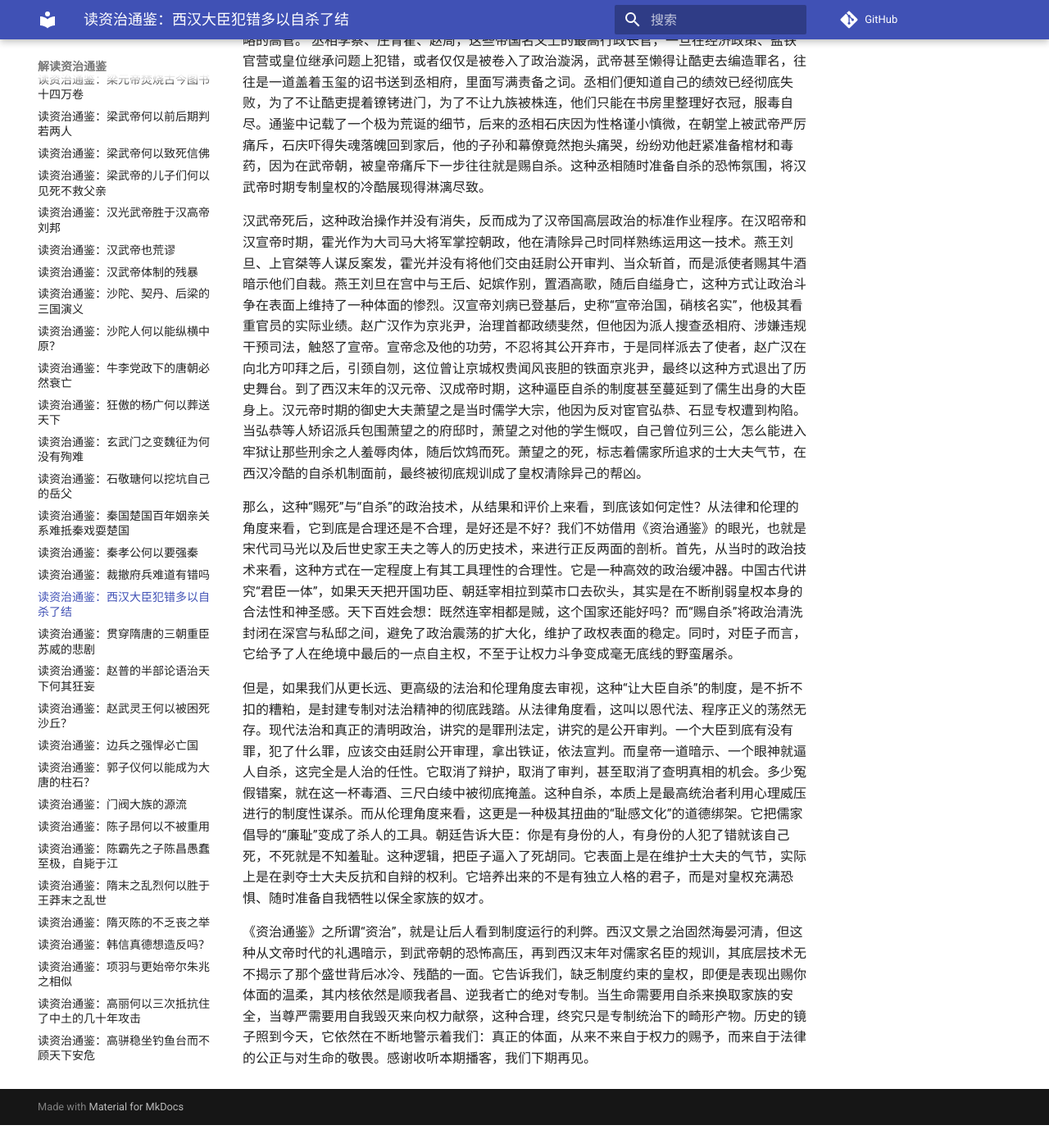
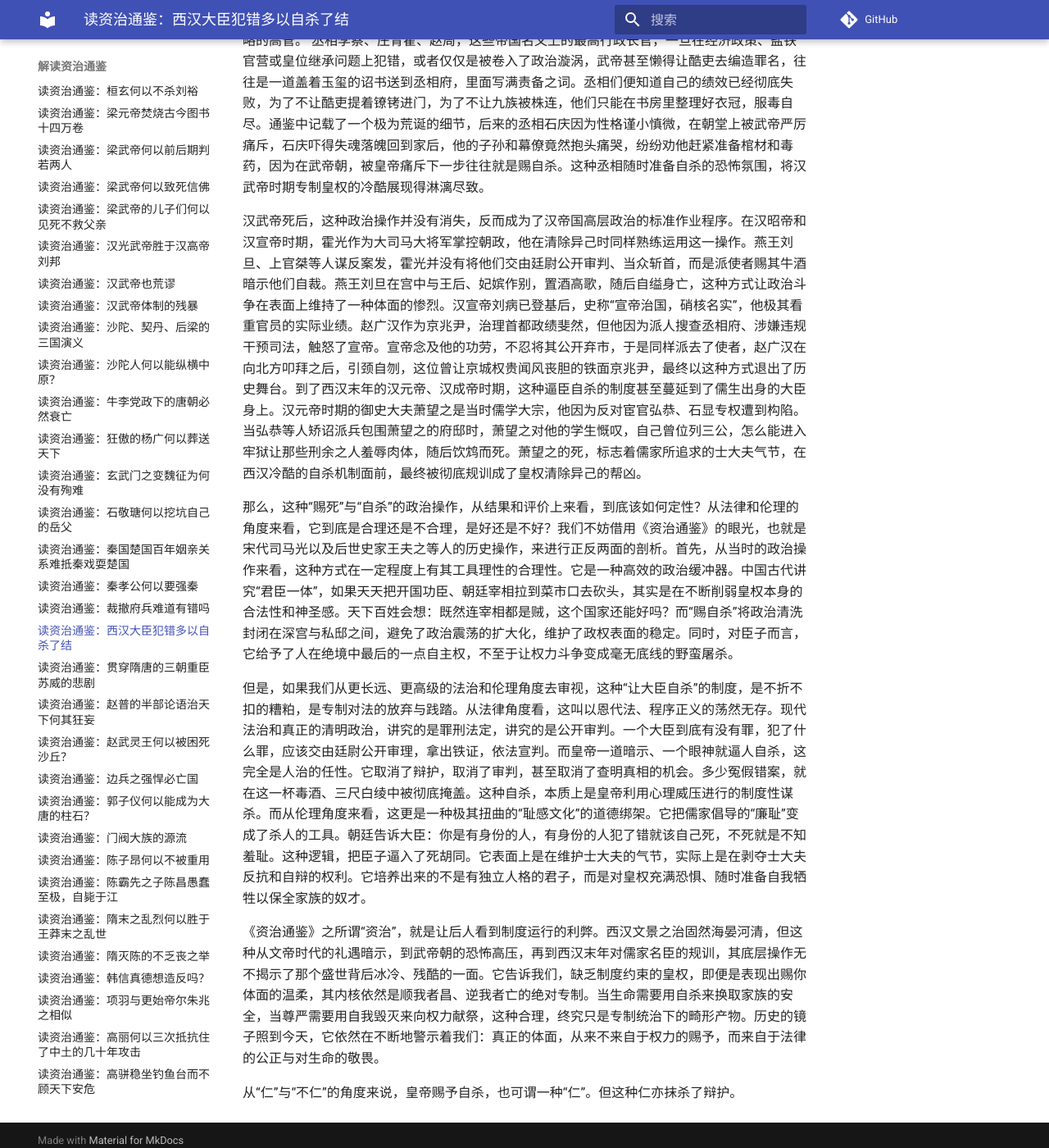
Before and after one commit to vikingpearl/chinesehistory, an MkDocs documentation site: the page built from docs/读资治通鉴：西汉大臣犯错多以自杀了结.md, in a window 1280 px wide and 1400 px high, scrolled down 1461 px. Shown: the whole window at 82% size. Built offline with MkDocs 1.6.1 and Material for MkDocs 9.7.7, drawn with Linux system fonts in a browser that asks for light colours; comment, search, counter and statistics services are not loaded; before the commit the page ends 2833 px from its top, so only the background shows below that; some of the changed text lies outside the part shown.

Commit message:
Update 读资治通鉴：西汉大臣犯错多以自杀了结.md

```diff
--- a/docs/读资治通鉴：西汉大臣犯错多以自杀了结.md
+++ b/docs/读资治通鉴：西汉大臣犯错多以自杀了结.md
@@ -4,16 +4,18 @@
 
 我们先来看这种现象的背景与成因。第一个原因，看似荒诞，却极其真实，那就是为了维护“士大夫的体面与尊严”。汉文帝执政时期，贾谊曾上过一篇著名的奏疏。贾谊对文帝说，现在的法律对待大臣太粗暴了，大臣有罪，和奴隶、平民一样，被捆绑在大街上，让底层的差役指手画脚，甚至施以笞刑、剃去头发。贾谊认为，“刑不上大夫”不是说大臣犯错不惩罚，而是要给他们保留尊严。如果大臣有罪，皇帝只要暗示一句“你该走了”，大臣就应当自己穿戴整齐，向北再拜，引剑当刭。汉文帝听进去了，并且把这句话变成了现实的政治操作。其实在《资治通鉴》的记载中，汉文帝并非一开始就纯熟运用这种方式。文帝登基之初，政治风气承袭秦朝与汉初的粗粝，天恩难测的心理威压后来逐步演变成震慑大臣的常规武器。最典型的例子便是河东太守季布，当时有人诬告季布图谋不轨，文帝听信谗言直接召季布进京，季布深知西汉法网的残酷，一旦进入司法程序，即便无罪也难逃人格的毁灭，然而文帝见了他一面，没有责罚也没有审讯，而是直接让他回河东，季布敏锐地捕捉到了这种政治空气的转折，当面质问文帝是否在像对待小丑一样戏弄臣下。而对于真正犯错的大臣，文帝则换了一种更具欺骗性的方式，比如车骑将军张武收受贿赂事情败露，文帝没有让廷尉将他下狱，反而从国库里拿出金帛赏赐给他，这种“以赏代刑”的做法让张武等人愧心折骨，精神折磨远超肉体刑罚。至于那些真正触碰了核心利益的官员，文帝的暗示就变成了索命符，例如淮南王刘长谋反案中多名列侯与高级官员受到牵连，文帝并未大张旗鼓地进行菜市口决，使者带着天子的叹息登门，这些浸淫官场多年的大臣便心领神会，在自家宅邸中服毒自尽，从而为家族换取了不削封国、不贬子孙的默契。这种看似赐予体面的方式，把剥夺生命的残忍，包装成了对臣子人格的最后尊重。
 
-但如果我们撕开这层体的面纱，就会看到第二个、也是更深层的法律与利益算计。在西汉，自杀和被判死刑弃市，在法理后果和财产清算上有着天壤之别。汉承秦律，如果一个大臣被定罪、下狱、公开处决，往往伴随着极为严酷的附加刑——抄家和族诛。这意味着，一旦你走入司法程序，你一生的财富会被帝国收缴，你的子孙后代会被贬为奴婢甚至满门抄斩。然而，如果大臣在调查组敲门之前，或者在使者送来诏书的当夜选择自杀，性质就变了。在当时的法律技术和政治默契中，“自杀”等同于“认罪且自我执行”。由于你没有经过法廷的最终宣判，帝王为了表现仁慈，通常会网开一面，不再追究其家属的连带责任。你可以保留最后的爵位，你的封国、土地、万贯家财，能够顺顺当当地由你的儿子继承。用自己的一条命，换取整个家族的血脉延续和阶层不坠，在这场残酷的政治博弈中，自杀，成了罪臣性价比最高的风险对冲。
+但如果我们撕开这层体的面纱，就会看到第二个、也是更深层的法律与利益算计。在西汉，自杀和被判死刑弃市，在法理后果和财产清算上有着天壤之别。汉承秦律，如果一个大臣被定罪、下狱、公开处决，往往伴随着极为严酷的附加刑——抄家和族诛。这意味着，一旦你走入司法程序，你一生的财富会被帝国收缴，你的子孙后代会被贬为奴婢甚至满门抄斩。然而，如果大臣在调查组敲门之前，或者在使者送来诏书的当夜选择自杀，性质就变了。在当时的法律操作和政治默契中，“自杀”等同于“认罪且自我执行”。由于你没有经过法廷的最终宣判，帝王为了表现仁慈，通常会网开一面，不再追究其家属的连带责任。你可以保留最后的爵位，你的封国、土地、万贯家财，能够顺顺当当地由你的儿子继承。用自己的一条命，换取整个家族的血脉延续和阶层不坠，在这场残酷的政治博弈中，自杀，成了罪臣性价比最高的风险对冲。
 
 最后，还有一层不容忽视的背景，那就是西汉时期盛行的“功臣集团与酷吏政治的对垒”。西汉的廷尉和御史大夫往往任用酷吏，一旦大臣落入酷吏之手，那将面临难以想象的肉体摧残和精神羞辱。司马迁在《报任安书》中写道，看见狱吏就叩头，看见差役就吓得喘不过气。魏其侯窦婴、条侯周亚夫，哪个不是赫赫有名的开国勋臣或军事统帅？可他们一旦进了监狱，就会被底层的狱卒肆意侮辱。到了汉武帝刘彻执政时期，这种“大厂销号”的现象从一种隐喻的礼遇，彻底演变成了酷吏政治下的流水线操作。条侯周亚夫的死，是《资治通鉴》中最为沉重的一页。周亚夫在七国之乱中拯救了汉帝国，但到了晚年，因其耿直的性格遭到汉武帝的猜忌。周亚夫的儿子背着父亲买了一些皇家退役的甲盾准备做随葬品，结果被告发谋反。廷尉手下的酷吏开始审讯周亚夫，逼问他买这么多甲盾是不是想在地上谋反、或者想在地下谋反。面对这种荒诞且极具侮辱性的指控，周亚夫绝食五日，最终吐血死于狱中，他选择用断食这种自我毁灭的方式来抗拒酷吏的审判，正是西汉士大夫在面对制度性羞辱时最后的惨烈反抗。
 
 周亚夫的死是一个转折点。此后的汉武帝，开始有意识地用“赐自杀”来清洗那些跟不上大厂发展战略的高管。 丞相李蔡、庄青翟、赵周，这些帝国名义上的最高行政长官，一旦在经济政策、盐铁官营或皇位继承问题上犯错，或者仅仅是被卷入了政治漩涡，武帝甚至懒得让酷吏去编造罪名，往往是一道盖着玉玺的诏书送到丞相府，里面写满责备之词。丞相们便知道自己的绩效已经彻底失败，为了不让酷吏提着镣铐进门，为了不让九族被株连，他们只能在书房里整理好衣冠，服毒自尽。通鉴中记载了一个极为荒诞的细节，后来的丞相石庆因为性格谨小慎微，在朝堂上被武帝严厉痛斥，石庆吓得失魂落魄回到家后，他的子孙和幕僚竟然抱头痛哭，纷纷劝他赶紧准备棺材和毒药，因为在武帝朝，被皇帝痛斥下一步往往就是赐自杀。这种丞相随时准备自杀的恐怖氛围，将汉武帝时期专制皇权的冷酷展现得淋漓尽致。
 
-汉武帝死后，这种政治操作并没有消失，反而成为了汉帝国高层政治的标准作业程序。在汉昭帝和汉宣帝时期，霍光作为大司马大将军掌控朝政，他在清除异己时同样熟练运用这一技术。燕王刘旦、上官桀等人谋反案发，霍光并没有将他们交由廷尉公开审判、当众斩首，而是派使者赐其牛酒暗示他们自裁。燕王刘旦在宫中与王后、妃嫔作别，置酒高歌，随后自缢身亡，这种方式让政治斗争在表面上维持了一种体面的惨烈。汉宣帝刘病已登基后，史称“宣帝治国，硝核名实”，他极其看重官员的实际业绩。赵广汉作为京兆尹，治理首都政绩斐然，但他因为派人搜查丞相府、涉嫌违规干预司法，触怒了宣帝。宣帝念及他的功劳，不忍将其公开弃市，于是同样派去了使者，赵广汉在向北方叩拜之后，引颈自刎，这位曾让京城权贵闻风丧胆的铁面京兆尹，最终以这种方式退出了历史舞台。到了西汉末年的汉元帝、汉成帝时期，这种逼臣自杀的制度甚至蔓延到了儒生出身的大臣身上。汉元帝时期的御史大夫萧望之是当时儒学大宗，他因为反对宦官弘恭、石显专权遭到构陷。当弘恭等人矫诏派兵包围萧望之的府邸时，萧望之对他的学生慨叹，自己曾位列三公，怎么能进入牢狱让那些刑余之人羞辱肉体，随后饮鸩而死。萧望之的死，标志着儒家所追求的士大夫气节，在西汉冷酷的自杀机制面前，最终被彻底规训成了皇权清除异己的帮凶。
+汉武帝死后，这种政治操作并没有消失，反而成为了汉帝国高层政治的标准作业程序。在汉昭帝和汉宣帝时期，霍光作为大司马大将军掌控朝政，他在清除异己时同样熟练运用这一操作。燕王刘旦、上官桀等人谋反案发，霍光并没有将他们交由廷尉公开审判、当众斩首，而是派使者赐其牛酒暗示他们自裁。燕王刘旦在宫中与王后、妃嫔作别，置酒高歌，随后自缢身亡，这种方式让政治斗争在表面上维持了一种体面的惨烈。汉宣帝刘病已登基后，史称“宣帝治国，硝核名实”，他极其看重官员的实际业绩。赵广汉作为京兆尹，治理首都政绩斐然，但他因为派人搜查丞相府、涉嫌违规干预司法，触怒了宣帝。宣帝念及他的功劳，不忍将其公开弃市，于是同样派去了使者，赵广汉在向北方叩拜之后，引颈自刎，这位曾让京城权贵闻风丧胆的铁面京兆尹，最终以这种方式退出了历史舞台。到了西汉末年的汉元帝、汉成帝时期，这种逼臣自杀的制度甚至蔓延到了儒生出身的大臣身上。汉元帝时期的御史大夫萧望之是当时儒学大宗，他因为反对宦官弘恭、石显专权遭到构陷。当弘恭等人矫诏派兵包围萧望之的府邸时，萧望之对他的学生慨叹，自己曾位列三公，怎么能进入牢狱让那些刑余之人羞辱肉体，随后饮鸩而死。萧望之的死，标志着儒家所追求的士大夫气节，在西汉冷酷的自杀机制面前，最终被彻底规训成了皇权清除异己的帮凶。
 
-那么，这种“赐死”与“自杀”的政治技术，从结果和评价上来看，到底该如何定性？从法律和伦理的角度来看，它到底是合理还是不合理，是好还是不好？我们不妨借用《资治通鉴》的眼光，也就是宋代司马光以及后世史家王夫之等人的历史技术，来进行正反两面的剖析。首先，从当时的政治技术来看，这种方式在一定程度上有其工具理性的合理性。它是一种高效的政治缓冲器。中国古代讲究“君臣一体”，如果天天把开国功臣、朝廷宰相拉到菜市口去砍头，其实是在不断削弱皇权本身的合法性和神圣感。天下百姓会想：既然连宰相都是贼，这个国家还能好吗？而“赐自杀”将政治清洗封闭在深宫与私邸之间，避免了政治震荡的扩大化，维护了政权表面的稳定。同时，对臣子而言，它给予了人在绝境中最后的一点自主权，不至于让权力斗争变成毫无底线的野蛮屠杀。
+那么，这种“赐死”与“自杀”的政治操作，从结果和评价上来看，到底该如何定性？从法律和伦理的角度来看，它到底是合理还是不合理，是好还是不好？我们不妨借用《资治通鉴》的眼光，也就是宋代司马光以及后世史家王夫之等人的历史操作，来进行正反两面的剖析。首先，从当时的政治操作来看，这种方式在一定程度上有其工具理性的合理性。它是一种高效的政治缓冲器。中国古代讲究“君臣一体”，如果天天把开国功臣、朝廷宰相拉到菜市口去砍头，其实是在不断削弱皇权本身的合法性和神圣感。天下百姓会想：既然连宰相都是贼，这个国家还能好吗？而“赐自杀”将政治清洗封闭在深宫与私邸之间，避免了政治震荡的扩大化，维护了政权表面的稳定。同时，对臣子而言，它给予了人在绝境中最后的一点自主权，不至于让权力斗争变成毫无底线的野蛮屠杀。
 
-但是，如果我们从更长远、更高级的法治和伦理角度去审视，这种“让大臣自杀”的制度，是不折不扣的糟粕，是封建专制对法治精神的彻底践踏。从法律角度看，这叫以恩代法、程序正义的荡然无存。现代法治和真正的清明政治，讲究的是罪刑法定，讲究的是公开审判。一个大臣到底有没有罪，犯了什么罪，应该交由廷尉公开审理，拿出铁证，依法宣判。而皇帝一道暗示、一个眼神就逼人自杀，这完全是人治的任性。它取消了辩护，取消了审判，甚至取消了查明真相的机会。多少冤假错案，就在这一杯毒酒、三尺白绫中被彻底掩盖。这种自杀，本质上是最高统治者利用心理威压进行的制度性谋杀。而从伦理角度来看，这更是一种极其扭曲的“耻感文化”的道德绑架。它把儒家倡导的“廉耻”变成了杀人的工具。朝廷告诉大臣：你是有身份的人，有身份的人犯了错就该自己死，不死就是不知羞耻。这种逻辑，把臣子逼入了死胡同。它表面上是在维护士大夫的气节，实际上是在剥夺士大夫反抗和自辩的权利。它培养出来的不是有独立人格的君子，而是对皇权充满恐惧、随时准备自我牺牲以保全家族的奴才。
+但是，如果我们从更长远、更高级的法治和伦理角度去审视，这种“让大臣自杀”的制度，是不折不扣的糟粕，是专制对法的放弃与践踏。从法律角度看，这叫以恩代法、程序正义的荡然无存。现代法治和真正的清明政治，讲究的是罪刑法定，讲究的是公开审判。一个大臣到底有没有罪，犯了什么罪，应该交由廷尉公开审理，拿出铁证，依法宣判。而皇帝一道暗示、一个眼神就逼人自杀，这完全是人治的任性。它取消了辩护，取消了审判，甚至取消了查明真相的机会。多少冤假错案，就在这一杯毒酒、三尺白绫中被彻底掩盖。这种自杀，本质上是皇帝利用心理威压进行的制度性谋杀。而从伦理角度来看，这更是一种极其扭曲的“耻感文化”的道德绑架。它把儒家倡导的“廉耻”变成了杀人的工具。朝廷告诉大臣：你是有身份的人，有身份的人犯了错就该自己死，不死就是不知羞耻。这种逻辑，把臣子逼入了死胡同。它表面上是在维护士大夫的气节，实际上是在剥夺士大夫反抗和自辩的权利。它培养出来的不是有独立人格的君子，而是对皇权充满恐惧、随时准备自我牺牲以保全家族的奴才。
 
-《资治通鉴》之所谓“资治”，就是让后人看到制度运行的利弊。西汉文景之治固然海晏河清，但这种从文帝时代的礼遇暗示，到武帝朝的恐怖高压，再到西汉末年对儒家名臣的规训，其底层技术无不揭示了那个盛世背后冰冷、残酷的一面。它告诉我们，缺乏制度约束的皇权，即便是表现出赐你体面的温柔，其内核依然是顺我者昌、逆我者亡的绝对专制。当生命需要用自杀来换取家族的安全，当尊严需要用自我毁灭来向权力献祭，这种合理，终究只是专制统治下的畸形产物。历史的镜子照到今天，它依然在不断地警示着我们：真正的体面，从来不来自于权力的赐予，而来自于法律的公正与对生命的敬畏。感谢收听本期播客，我们下期再见。
+《资治通鉴》之所谓“资治”，就是让后人看到制度运行的利弊。西汉文景之治固然海晏河清，但这种从文帝时代的礼遇暗示，到武帝朝的恐怖高压，再到西汉末年对儒家名臣的规训，其底层操作无不揭示了那个盛世背后冰冷、残酷的一面。它告诉我们，缺乏制度约束的皇权，即便是表现出赐你体面的温柔，其内核依然是顺我者昌、逆我者亡的绝对专制。当生命需要用自杀来换取家族的安全，当尊严需要用自我毁灭来向权力献祭，这种合理，终究只是专制统治下的畸形产物。历史的镜子照到今天，它依然在不断地警示着我们：真正的体面，从来不来自于权力的赐予，而来自于法律的公正与对生命的敬畏。
+
+从“仁”与“不仁”的角度来说，皇帝赐予自杀，也可谓一种“仁”。但这种仁亦抹杀了辩护。
```
